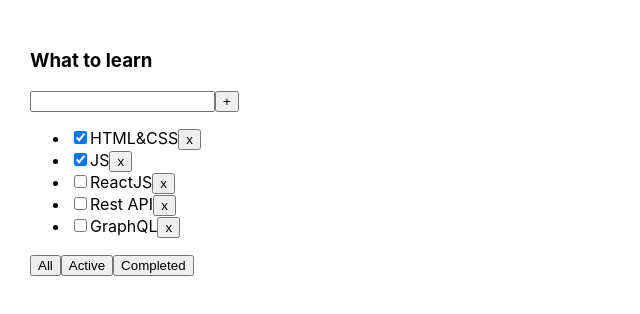
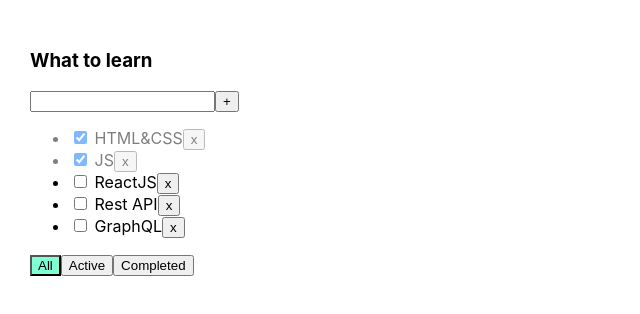
Before and after one commit to fedorgerasimov/Todolist, a React (Create React App) app: page / in a window 1280 px wide. Shown: the top 314 px of the page, without its empty margins (0-640 px from the left). Built offline with nearby package versions, Linux system fonts and the light colour scheme.

Commit message:
Сделали весь 4 урок

```diff
--- a/src/App.tsx
+++ b/src/App.tsx
@@ -26,6 +26,16 @@
         setTasks(newTasks);
     }
 
+    const changeStatusCheckbox = (currentId: string, eventStatus: boolean ) => {
+
+        let currentObject=tasks.find(el=>el.id === currentId) //Деструктуризация - пересобираем наш массив/ делаем копию массива
+        if (currentObject) {
+            currentObject.isDone= eventStatus
+            setTasks([...tasks])
+        }
+    }
+    // setTasks(tasks.map((el) => el.id === currentId ? {...el,isDone:eventStatus} :el))
+
     let [filter, setFilter] = useState<FilterValuesType>("all");
 
     let tasksForTodolist = tasks;
@@ -37,8 +47,8 @@
         tasksForTodolist = tasks.filter(t => t.isDone === true);
     }
 
-    function changeFilter(value: FilterValuesType) {
-        setFilter(value);
+    function changeFilter(value: FilterValuesType) { // сюда прилетает какое-либо значение из all/active/completed
+        setFilter(value);   // записываем значение в useState
     }
 
 
@@ -49,7 +59,10 @@
                       tasks={tasksForTodolist}
                       removeTask={removeTask}
                       changeFilter={changeFilter}
-                      addTask={addTask} />
+                      addTask={addTask}
+                      changeStatusCheckbox={changeStatusCheckbox}
+                      filter={filter}
+            />
         </div>
     );
 }
--- /dev/null
+++ b/src/Todolist.module.css
@@ -0,0 +1,15 @@
+.error {
+    border: red 3px solid;
+}
+
+.errorMessage {
+    color: red;
+}
+
+.activeFilter {
+    background-color: aquamarine;
+}
+
+.isDone {
+    opacity: 0.5;
+}
--- a/src/Todolist.tsx
+++ b/src/Todolist.tsx
@@ -1,5 +1,6 @@
 import React, {ChangeEvent, KeyboardEvent, useState} from 'react';
 import {FilterValuesType} from './App';
+import style from "./Todolist.module.css"
 
 type TaskType = {
     id: string
@@ -13,22 +14,30 @@
     removeTask: (taskId: string) => void
     changeFilter: (value: FilterValuesType) => void
     addTask: (title: string) => void
+    changeStatusCheckbox: (currentId: string, eventStatus: boolean )=> void
+    filter: FilterValuesType
 }
 
 export function Todolist(props: PropsType) {
 
     let [title, setTitle] = useState("")
-
+    let [error, setError] = useState(false)
     const addTask = () => {
-        props.addTask(title);
-        setTitle("");
+        if(title.trim()!=='') {
+            props.addTask(title.trim());
+            setTitle("");
+        } else {
+            setError(true)
+        }
     }
 
     const onChangeHandler = (e: ChangeEvent<HTMLInputElement>) => {
+        setError(false)
         setTitle(e.currentTarget.value)
     }
 
     const onKeyPressHandler = (e: KeyboardEvent<HTMLInputElement>) => {
+
         if (e.charCode === 13) {
             addTask();
         }
@@ -38,23 +47,30 @@
     const onActiveClickHandler = () => props.changeFilter("active");
     const onCompletedClickHandler = () => props.changeFilter("completed");
 
+    const checkBoxHandler = (currentId:string, currentEvent: boolean) => {
+        props.changeStatusCheckbox(currentId, currentEvent)
+
+    }
+
     return <div>
         <h3>{props.title}</h3>
         <div>
-            <input value={title}
+            <input className={error ? style.error : ''}
+                value={title}
                    onChange={ onChangeHandler }
                    onKeyPress={ onKeyPressHandler }
             />
             <button onClick={addTask}>+</button>
         </div>
+        {error && <div className={style.errorMessage}>Title is required</div>}
         <ul>
             {
                 props.tasks.map(t => {
 
                     const onClickHandler = () => props.removeTask(t.id)
 
-                    return <li key={t.id}>
-                        <input type="checkbox" checked={t.isDone}/>
+                    return <li key={t.id} className={t.isDone ? style.isDone : ''}>
+                        <input type="checkbox" checked={t.isDone} onChange={(event)=>checkBoxHandler(t.id, event.currentTarget.checked)}/>  {/*добавили событие onChange и вынесли функцию на верх*/}
                         <span>{t.title}</span>
                         <button onClick={ onClickHandler }>x</button>
                     </li>
@@ -62,9 +78,9 @@
             }
         </ul>
         <div>
-            <button onClick={ onAllClickHandler }>All</button>
-            <button onClick={ onActiveClickHandler }>Active</button>
-            <button onClick={ onCompletedClickHandler }>Completed</button>
+            <button className={props.filter === 'all' ? style.activeFilter : ''} onClick={ onAllClickHandler }>All</button>
+            <button className={props.filter === 'active' ? style.activeFilter : ''} onClick={ onActiveClickHandler }>Active</button>
+            <button className={props.filter === 'completed' ? style.activeFilter: ''} onClick={ onCompletedClickHandler }>Completed</button>
         </div>
     </div>
 }
--- a/src/components/Button.tsx
+++ b/src/components/Button.tsx
@@ -13,5 +13,4 @@
     return (
         <button onClick={onClickButtonHandler}>{props.name}</button>
     )
-
 }
```
